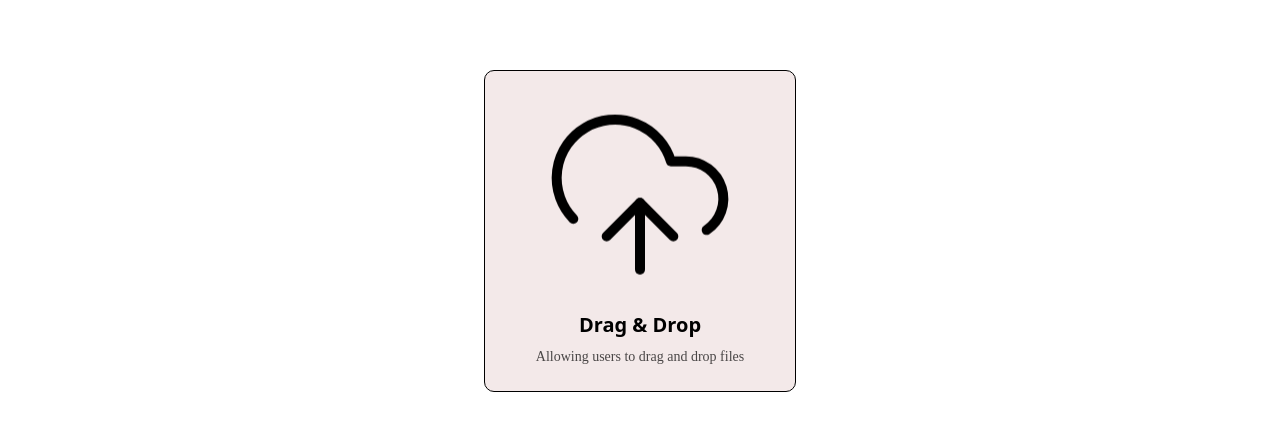
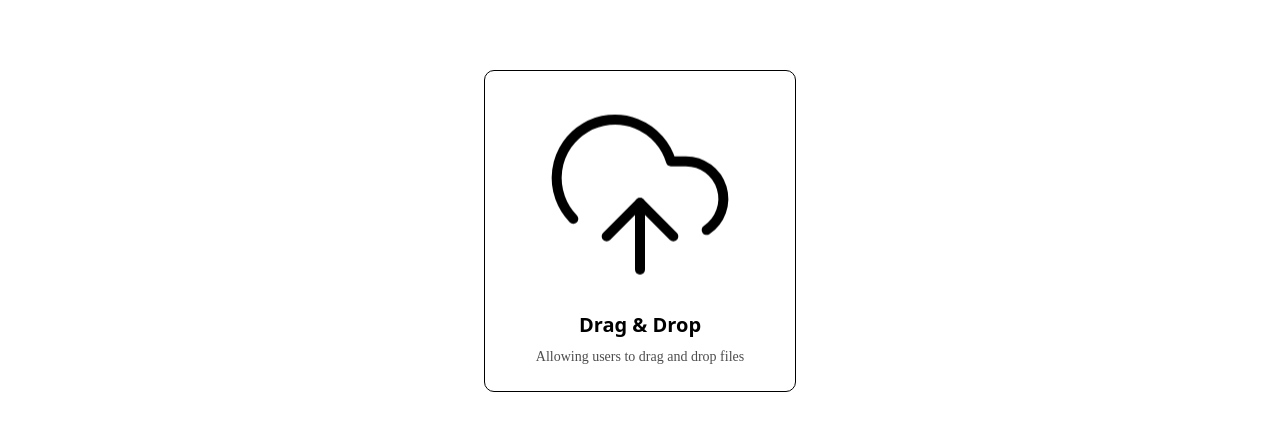
Before and after one commit to hakimizz-tech/quickshare_client, a React (Vite) app: page / in a window 1280 px wide. Shown: the part 211-649 px from the top of the page. Built offline with nearby package versions, Linux system fonts and the light colour scheme; no server answers.

Commit message:
UploadForm.tsx: monochrome dropzone with dark mode
cgen-f717d4c67833407ca38114be88cca16d

```diff
--- a/src/components/UploadForm.tsx
+++ b/src/components/UploadForm.tsx
@@ -212,7 +212,7 @@ function UploadForm() {
     <div className="mt-6 md:mt-10 flex flex-col items-center gap-6 md:items-start animate-fade-in-up">
       {/* Dropzone */}
       <div
-        className={`flex w-full max-w-md flex-col items-center justify-center rounded-[10px] border border-black bg-[#F3E9E9] p-6 text-center transition ${isDragActive ? "border-dashed" : ""}`}
+        className={`flex w-full max-w-md flex-col items-center justify-center rounded-[10px] border border-black dark:border-white bg-white dark:bg-black p-6 text-center transition ${isDragActive ? "border-dashed" : ""}`}
         onDragEnter={handleDragEnter}
         onDragOver={handleDragOver}
         onDragLeave={handleDragLeave}
```
